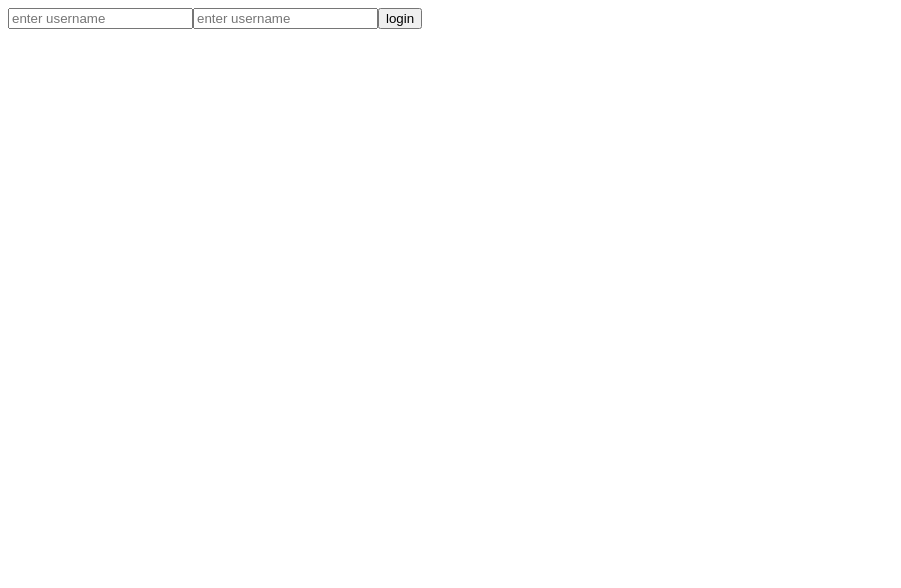
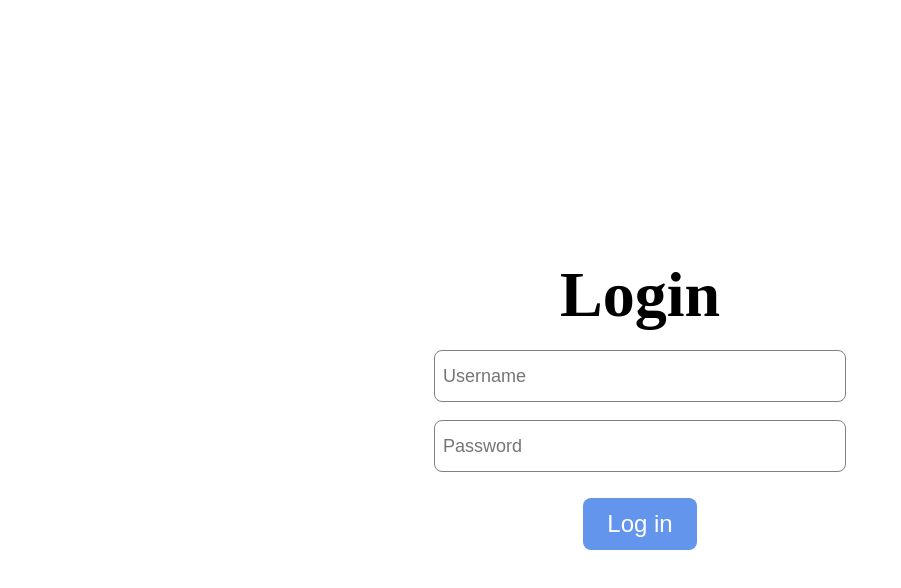
Before and after one commit to JTabb1213/weatherWebpage, a React (Create React App) app in the folder frontend/: page /login in a window 1280 px wide. Shown: the top 588 px of the page, without its empty margins (0-901 px from the left). Built offline with nearby package versions, Linux system fonts and the light colour scheme.

Commit message:
Refactor to use pages - part 1

```diff
--- a/frontend/package.json
+++ b/frontend/package.json
@@ -5,13 +5,18 @@
   "dependencies": {
     "@babel/plugin-proposal-private-property-in-object": "^1.0.0",
     "@chakra-ui/react": "^2.8.2",
+    "@emotion/react": "^11.11.3",
+    "@emotion/styled": "^11.11.0",
+    "@mui/material": "^5.15.2",
     "@react-google-maps/api": "^2.19.2",
     "@testing-library/jest-dom": "^5.17.0",
     "@testing-library/react": "^13.4.0",
     "@testing-library/user-event": "^13.5.0",
+    "bootstrap": "^5.3.2",
     "react": "^18.2.0",
     "react-dom": "^18.2.0",
     "react-icons": "^4.12.0",
+    "react-router-dom": "^6.21.1",
     "react-scripts": "^5.0.1",
     "start": "^5.1.0",
     "web-vitals": "^2.1.4"
--- a/frontend/src/App.js
+++ /dev/null
@@ -1,79 +0,0 @@
-import React from "react";
-import { useState } from 'react';
-import { useRef } from 'react';
-import CityInfo from "./components/CityInfo";
-import appProps from "./AppProps";
-import './App.css';
-
-function App() {
-  const [loggedIn, setLoggedIn] = useState(false);
-  const [username, setUsername] = useState("");
-  const [password, setPassword] = useState("");
-  const usernameInput = useRef();
-  const passwordInput = useRef();
-
-  const setLoginInfo = (e) => {
-    e.preventDefault();
-    setUsername(usernameInput.current.value);
-    setPassword(passwordInput.current.value);
-    console.log("Current: ", passwordInput.current.value);
-    handleLogin();
-  }
-
-  const handleLogin = async () => {
-    //e.preventDefault();
-    //setUsername(usernameInput.current.value)
-    //setPassword(passwordInput.current.value)
-    console.log("THIS is: ", password);
-    const weatherRequestUrl =
-      `${appProps.backend}/api/map?city=chicago`;
-    const response = await fetch(weatherRequestUrl, {
-      headers: {
-        'Authorization': `Basic ${btoa(usernameInput.current.value + ':' + passwordInput.current.value)}`
-      }
-    });
-
-    if (response.ok) {
-      console.log("login successful");
-      setLoggedIn(true);
-    }
-    else {
-      console.log("error");
-    }
-  }
-
-  return (
-
-    <div className="container">
-      {!loggedIn && (
-        <div className="box">
-          <input
-            ref={usernameInput}
-            type="text"
-            id="usernameInput"
-            placeholder='enter username'
-            spellCheck='false'
-          />
-
-          <input
-            ref={passwordInput}
-            type="text"
-            id="passwordInput"
-            placeholder='enter username'
-            spellCheck='false'
-          />
-
-          <button id="loginButton" onClick={setLoginInfo}>login</button>
-        </div>
-      )}
-
-      {loggedIn && (
-        <div className="box">
-          <CityInfo username={username} password={password} />
-        </div>
-      )}
-    </div>
-  );
-}
-
-export default App;
--- /dev/null
+++ b/frontend/src/css/login.module.css
@@ -0,0 +1,73 @@
+.mainContainer {
+    flex-direction: column;
+    display: flex;
+    align-items: center;
+    justify-content: center;
+    height: 100vh;
+}
+
+.titleContainer {
+    display: flex;
+    flex-direction: column;
+    font-size: 64px;
+    font-weight: bolder;
+    align-items: center;
+    justify-content: center;
+}
+
+.resultContainer, .historyItem {
+    flex-direction: row;
+    display: flex;
+    width: 400px;
+    align-items: center;
+    justify-content: space-between;
+}
+
+.historyContainer {
+    flex-direction: column;
+    display: flex;
+    height: 200px;
+    align-items: center;
+    flex-grow: 5;
+    justify-content: flex-start;
+}
+
+.buttonContainer {
+    display: flex;
+    flex-direction: column;
+    align-items: center;
+    justify-content: center;
+    height: 260px;
+}
+
+.inputContainer {
+    display: flex;
+    flex-direction: column;
+    align-items: flex-start;
+    justify-content: center;
+}
+
+.inputContainer > .errorLabel {
+    color: red;
+    font-size: 12px;
+}
+
+.inputBox {
+    height: 48px;
+    width: 400px;
+    font-size: large;
+    border-radius: 8px;
+    border: 1px solid grey;
+    padding-left: 8px;
+}
+
+.inputButton {
+    border: none;
+    background: cornflowerblue;
+    color: white;
+    padding: 12px 24px;
+    margin: 8px;
+    font-size: 24px;
+    border-radius: 8px;
+    cursor: pointer;
+}
--- a/frontend/src/index.js
+++ b/frontend/src/index.js
@@ -1,6 +1,20 @@
 import React from 'react';
 import ReactDOM from 'react-dom/client';
-import App from './App';
+// import App from './App';
+import Home from "./pages/Home";
+import Login from "./pages/Login";
+import {BrowserRouter, Route, Routes} from "react-router-dom";
+
+export default function App() {
+    return (
+        <BrowserRouter>
+            <Routes>
+                <Route path="/" element={<Home />}/>
+                <Route path="login" element={<Login />} />
+            </Routes>
+        </BrowserRouter>
+    );
+}
 
 const root = ReactDOM.createRoot(document.getElementById('root'));
 root.render(
--- /dev/null
+++ b/frontend/src/pages/Home.js
@@ -0,0 +1,77 @@
+import React from "react";
+import { useState } from 'react';
+import { useRef } from 'react';
+import CityInfo from "../components/CityInfo";
+import appProps from "../AppProps";
+import '../App.css';
+
+export default function Home() {
+    const [loggedIn, setLoggedIn] = useState(false);
+    const [username, setUsername] = useState("");
+    const [password, setPassword] = useState("");
+    const usernameInput = useRef();
+    const passwordInput = useRef();
+
+    const setLoginInfo = (e) => {
+        e.preventDefault();
+        setUsername(usernameInput.current.value);
+        setPassword(passwordInput.current.value);
+        console.log("Current: ", passwordInput.current.value);
+        handleLogin();
+    }
+
+    const handleLogin = async () => {
+        //e.preventDefault();
+        //setUsername(usernameInput.current.value)
+        //setPassword(passwordInput.current.value)
+        console.log("THIS is: ", password);
+        const weatherRequestUrl =
+            `${appProps.backend}/api/map?city=chicago`;
+        const response = await fetch(weatherRequestUrl, {
+            headers: {
+                'Authorization': `Basic ${btoa(usernameInput.current.value + ':' + passwordInput.current.value)}`
+            }
+        });
+
+        if (response.ok) {
+            console.log("login successful");
+            setLoggedIn(true);
+        }
+        else {
+            console.log("error");
+        }
+    }
+
+    return (
+
+        <div className="container">
+            {!loggedIn && (
+                <div className="box">
+                    <input
+                        ref={usernameInput}
+                        type="text"
+                        id="usernameInput"
+                        placeholder='enter username'
+                        spellCheck='false'
+                    />
+
+                    <input
+                        ref={passwordInput}
+                        type="text"
+                        id="passwordInput"
+                        placeholder='enter username'
+                        spellCheck='false'
+                    />
+
+                    <button id="loginButton" onClick={setLoginInfo}>login</button>
+                </div>
+            )}
+
+            {loggedIn && (
+                <div className="box">
+                    <CityInfo username={username} password={password} />
+                </div>
+            )}
+        </div>
+    );
+}
--- /dev/null
+++ b/frontend/src/pages/Login.js
@@ -0,0 +1,48 @@
+import {Button} from "@mui/material";
+import {useState} from "react";
+import styles from '../css/login.module.css';
+
+export default function Login() {
+    const [email, setEmail] = useState("")
+    const [password, setPassword] = useState("")
+    const [emailError, setEmailError] = useState("")
+    const [passwordError, setPasswordError] = useState("")
+
+    const onButtonClick = () => {
+        // login here
+    }
+
+    return <div className={styles.mainContainer}>
+        <div className={styles.titleContainer}>
+            <div>Login</div>
+        </div>
+        <br />
+        <div className={styles.inputContainer}>
+            <input
+                value={email}
+                placeholder="Username"
+                onChange={ev => setEmail(ev.target.value)}
+                className={styles.inputBox} />
+            <label className={styles.errorLabel}>{emailError}</label>
+        </div>
+        <br />
+        <div className={styles.inputContainer}>
+            <input
+                value={password}
+                placeholder="Password"
+                onChange={ev => setPassword(ev.target.value)}
+                className={styles.inputBox} />
+            <label className={styles.errorLabel}>{passwordError}</label>
+        </div>
+        <br />
+        <div className={styles.inputContainer}>
+            <input
+                className={styles.inputButton}
+                type="button"
+                onClick={onButtonClick}
+                value={"Log in"} />
+        </div>
+    </div>
+
+
+}
```
Also changed, not shown: 2 other files (tests, documents, lock files or other folders).
